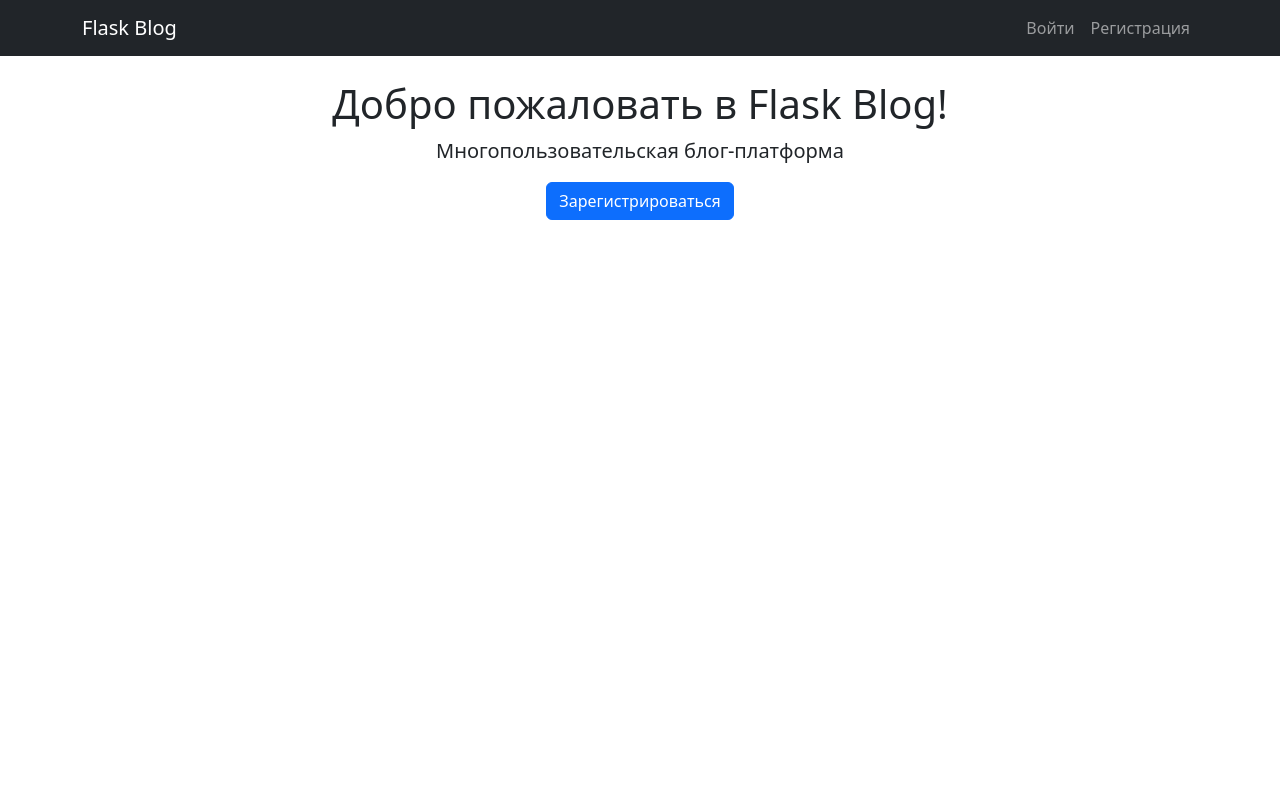
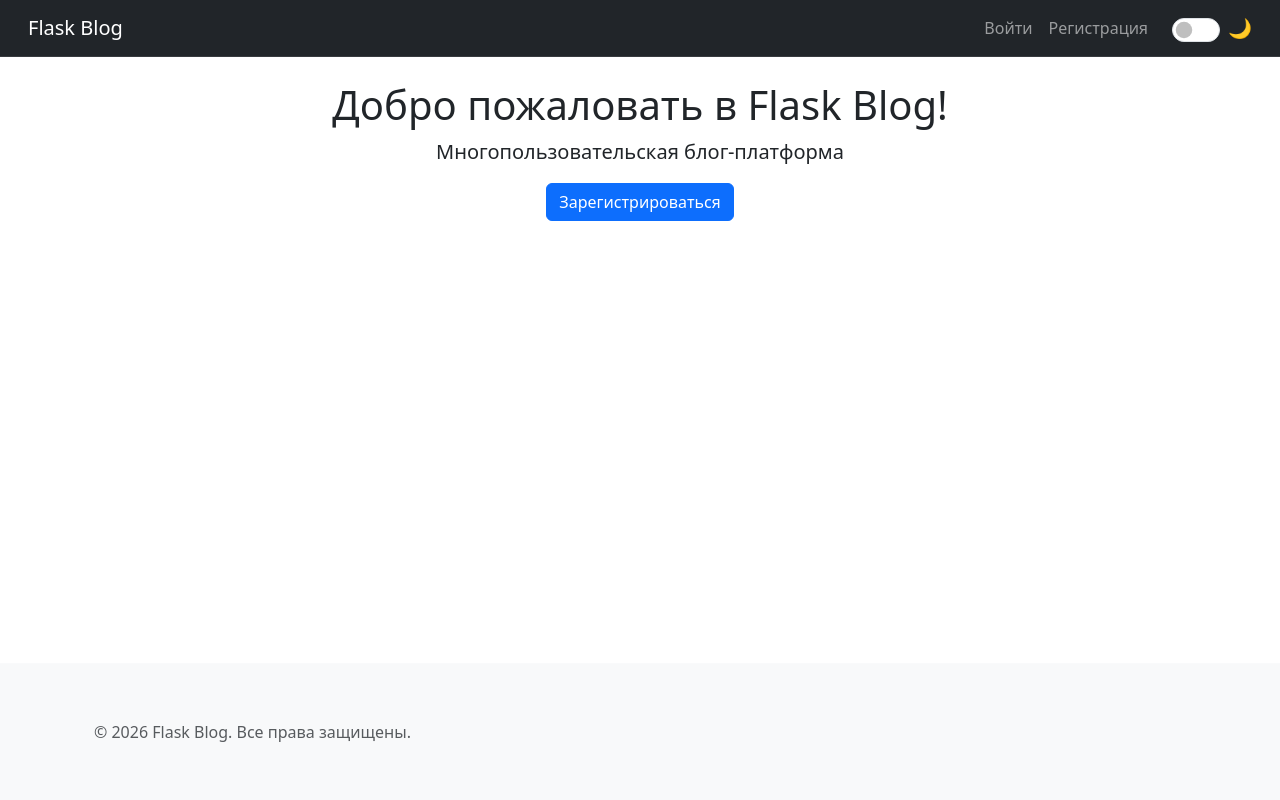
Before and after one commit to discipleartem/flask_blog, a Flask app: page / in a window 1280 px wide. Run offline with Flask 3, Linux system fonts and the light colour scheme.

Commit message:
feat(ui): добавить поддержку переключения светлой и темной темы
Реализовано:
- Скрипт `theme-toggle.js` для установки и сохранения пользовательской темы.
- Кастомные стили с использованием CSS переменных для темизации.
- Переключатель в навигационной панели с иконкой темы.

Цель: улучшить пользовательский опыт, добавив возможность выбора предпочитаемой темы оформления.

```diff
--- /dev/null
+++ b/app/static/css/style.css
@@ -0,0 +1,77 @@
+/* Стили для переключателя темы */
+.theme-switch-wrapper {
+    display: flex;
+    align-items: center;
+    padding: 0.5rem 1rem;
+}
+
+#themeSwitch {
+    cursor: pointer;
+    width: 3em;
+    height: 1.5em;
+}
+
+.form-check-label {
+    cursor: pointer;
+    user-select: none;
+    margin-left: 0.5rem;
+}
+
+/* Цвет иконки в зависимости от темы (опционально) */
+[data-bs-theme="dark"] #theme-icon {
+    color: #ffca28; /* Желтый для солнышка */
+}
+
+[data-bs-theme="light"] #theme-icon {
+    color: #5c6bc0; /* Синий для луны */
+}
+
+/* Настройки для светлой темы (по умолчанию) */
+:root {
+    --header-bg: #212529; /* Стандартный bg-dark от Bootstrap */
+    --footer-bg: #f8f9fa;
+}
+
+/* Настройки для темной темы */
+[data-bs-theme="dark"] {
+    --header-bg: #2b3035; /* Чуть светлее, чем основной фон body (#212529) */
+    --footer-bg: #2b3035;
+    --body-bg: #212529;
+}
+
+/* Применяем переменные к навигации */
+.navbar {
+    background-color: var(--header-bg) !important;
+    border-bottom: 1px solid rgba(255, 255, 255, 0.1);
+    padding-left: 1rem; /* Добавляет небольшой аккуратный отступ слева */
+    padding-right: 1rem; /* И справа */
+}
+
+/* Если у вас будет футер, добавим стили и для него */
+footer {
+    background-color: var(--footer-bg);
+    padding: 2rem 0;
+    margin-top: 3rem;
+    border-top: 1px solid rgba(255, 255, 255, 0.1);
+}
+
+/* ... существующий код ... */
+
+/* Прижимаем футер к низу */
+html, body {
+    height: 100%;
+}
+
+body {
+    display: flex;
+    flex-direction: column;
+}
+
+main {
+    flex: 1 0 auto; /* Занимает всё доступное пространство */
+}
+
+footer {
+    flex-shrink: 0; /* Не позволяет футеру сжиматься */
+    background-color: var(--footer-bg);
+}
--- /dev/null
+++ b/app/static/js/theme-toggle.js
@@ -0,0 +1,33 @@
+// Функция для получения текущей темы
+const getStoredTheme = () => localStorage.getItem('theme') || 'light';
+
+// Функция для применения темы к документу
+const applyTheme = (theme) => {
+    document.documentElement.setAttribute('data-bs-theme', theme);
+    // Обновляем иконку сразу, если DOM уже загружен
+    const icon = document.getElementById('theme-icon');
+    if (icon) {
+        icon.textContent = theme === 'dark' ? '☀️' : '🌙';
+    }
+};
+
+// Применяем тему немедленно (вызывается в head)
+applyTheme(getStoredTheme());
+
+document.addEventListener('DOMContentLoaded', () => {
+    const themeSwitch = document.querySelector('#themeSwitch');
+
+    if (themeSwitch) {
+        themeSwitch.checked = getStoredTheme() === 'dark';
+
+        // Устанавливаем корректную иконку при загрузке
+        const icon = document.getElementById('theme-icon');
+        if (icon) icon.textContent = themeSwitch.checked ? '☀️' : '🌙';
+
+        themeSwitch.addEventListener('change', () => {
+            const newTheme = themeSwitch.checked ? 'dark' : 'light';
+            localStorage.setItem('theme', newTheme);
+            applyTheme(newTheme);
+        });
+    }
+});
--- a/app/templates/base.html
+++ b/app/templates/base.html
@@ -5,10 +5,14 @@
     <meta name="viewport" content="width=device-width, initial-scale=1.0">
     <title>{% block title %}Блог{% endblock %} - Flask Blog</title>
     <link href="https://cdn.jsdelivr.net/npm/bootstrap@5.3.0/dist/css/bootstrap.min.css" rel="stylesheet">
+    <!-- Подключаем кастомный CSS -->
+    <link href="{{ url_for('static', filename='css/style.css') }}" rel="stylesheet">
+    <!-- Подключаем скрипт здесь для предотвращения вспышки -->
+    <script src="{{ url_for('static', filename='js/theme-toggle.js') }}"></script>
 </head>
 <body>
-<nav class="navbar navbar-expand-lg navbar-dark bg-dark mb-4">
-    <div class="container">
+<nav class="navbar navbar-expand-lg navbar-dark mb-4">
+    <div class="container-fluid"> <!-- Заменили container на container-fluid -->
         <a class="navbar-brand" href="{{ url_for('main.index') }}">Flask Blog</a>
         <button class="navbar-toggler" type="button" data-bs-toggle="collapse" data-bs-target="#navbarNav">
             <span class="navbar-toggler-icon"></span>
@@ -17,7 +21,7 @@
             <ul class="navbar-nav ms-auto">
                 {% if g.user %}
                     <li class="nav-item">
-                        <span class="nav-link">{{ g.user['username'] }}#{{ '%04d'|format(g.user['discriminator']) }}</span>
+                        <span class="nav-link text-light">Привет, {{ g.user['username'] }}#{{ g.user['discriminator'] }}</span>
                     </li>
                     <li class="nav-item">
                         <a class="nav-link" href="{{ url_for('auth.logout') }}">Выйти</a>
@@ -31,24 +35,27 @@
                     </li>
                 {% endif %}
             </ul>
+            <!-- Кнопка переключения темы -->
+            <div class="ms-lg-3 d-flex align-items-center">
+                <div class="form-check form-switch mb-0">
+                    <input class="form-check-input" type="checkbox" id="themeSwitch" style="cursor: pointer;">
+                    <label class="form-check-label" for="themeSwitch" id="theme-icon"
+                           style="cursor: pointer; font-size: 1.2rem;"></label>
+                </div>
+            </div>
         </div>
     </div>
 </nav>
 
 <main class="container">
-    {% with messages = get_flashed_messages(with_categories=true) %}
-        {% if messages %}
-            {% for category, message in messages %}
-                <div class="alert alert-{{ category }} alert-dismissible fade show" role="alert">
-                    {{ message }}
-                    <button type="button" class="btn-close" data-bs-dismiss="alert"></button>
-                </div>
-            {% endfor %}
-        {% endif %}
-    {% endwith %}
-
     {% block content %}{% endblock %}
 </main>
+
+<footer class="text-center text-lg-start mt-4">
+    <div class="container p-4">
+        <p class="text-muted mb-0">&copy; 2026 Flask Blog. Все права защищены.</p>
+    </div>
+</footer>
 
 <script src="https://cdn.jsdelivr.net/npm/bootstrap@5.3.0/dist/js/bootstrap.bundle.min.js"></script>
 </body>
```
